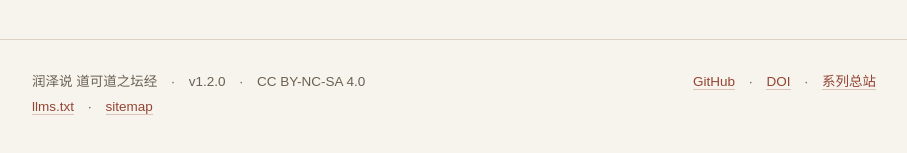
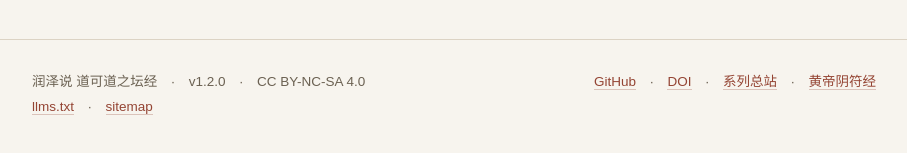
Before and after one commit to q1z2q3-debug/daokedao-tanjing, a plain HTML site: page docs/index.html in a window 1280 px wide. Shown: the part 1575-1728 px from the top of the page, without its empty margins (186-1093 px from the left). Drawn offline with Linux system fonts and the light colour scheme; a web font is replaced by a local one.

Commit message:
系列页脚补入《黄帝阴符经》

```diff
--- a/docs/index.html
+++ b/docs/index.html
@@ -101,6 +101,6 @@ footer .wrap{display:flex;justify-content:space-between;gap:18px;flex-wrap:wrap}
 <p class="small">底本：敦煌本《六祖坛经》S.5475；品题依通行十品立目，不改动经文文字。参考 <a href="https://q1z2q3-debug.github.io/daokedao-tanjing/preface.html">卷首·总序与凡例</a>。</p>
 </div></main><footer><div class="wrap">
 <div class="small">润泽说 道可道之坛经　·　v1.2.0　·　CC BY-NC-SA 4.0<br><a href="https://q1z2q3-debug.github.io/daokedao-tanjing/llms.txt">llms.txt</a>　·　<a href="https://q1z2q3-debug.github.io/daokedao-tanjing/sitemap.xml">sitemap</a></div>
-<div class="small"><a href="https://github.com/q1z2q3-debug/daokedao-tanjing">GitHub</a>　·　<a href="https://doi.org/10.5281/zenodo.24223179">DOI</a>　·　<a href="https://q1z2q3-debug.github.io/runze-daokedao/">系列总站</a></div>
+<div class="small"><a href="https://github.com/q1z2q3-debug/daokedao-tanjing">GitHub</a>　·　<a href="https://doi.org/10.5281/zenodo.24223179">DOI</a>　·　<a href="https://q1z2q3-debug.github.io/runze-daokedao/">系列总站</a>　·　<a href="https://q1z2q3-debug.github.io/daokedao-yinfujing/">黄帝阴符经</a></div>
 </div></footer>
 </body></html>
```
